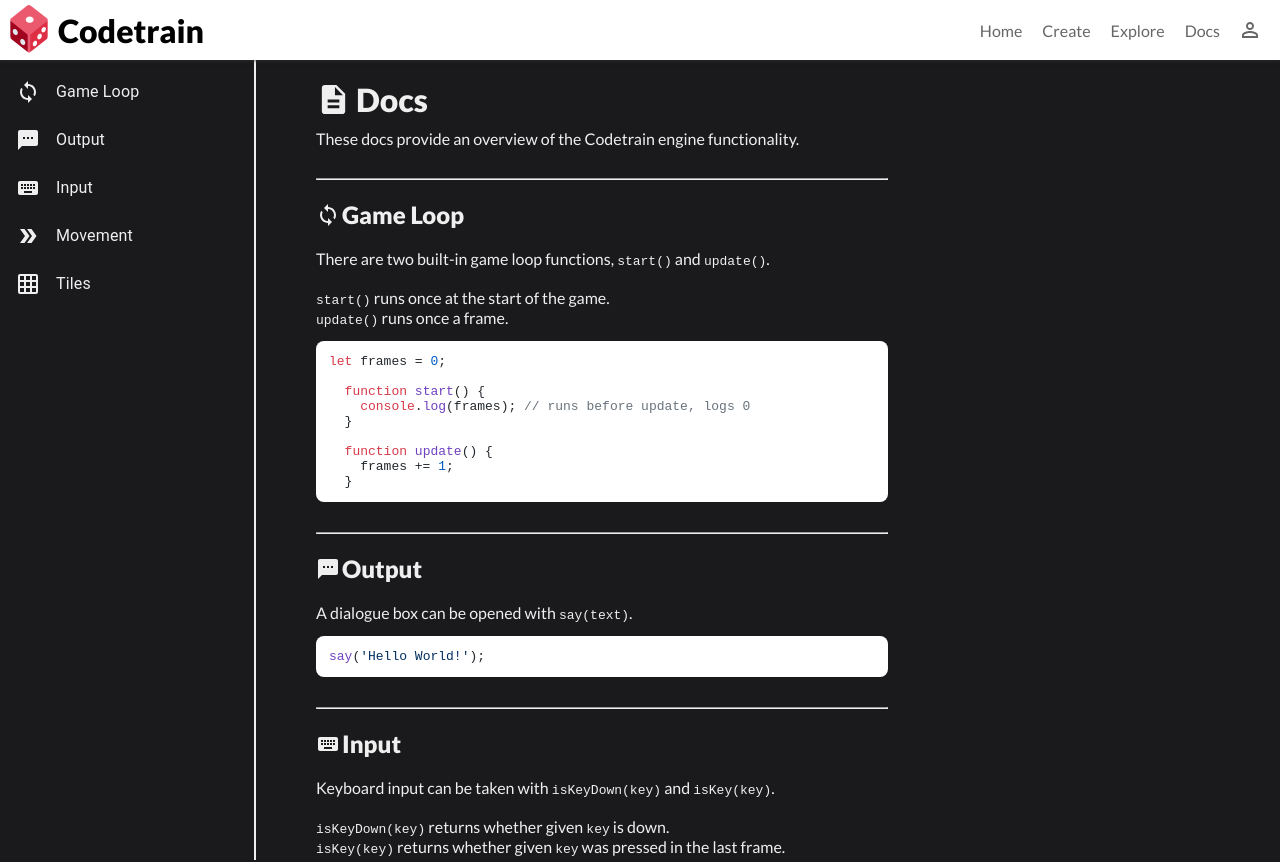
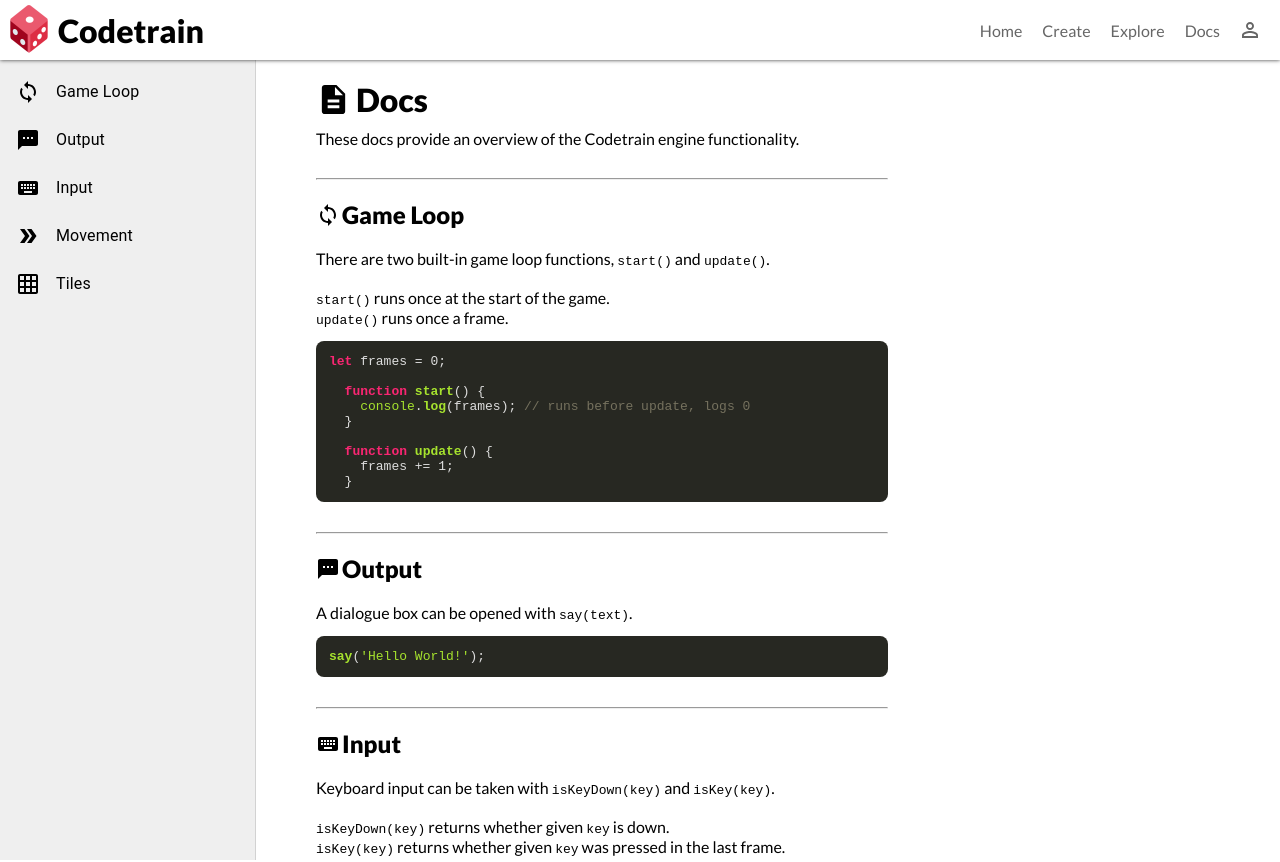
Before and after one commit to LearnCodeOrg/codetrain, a Next.js app: page /docs in a window 1280 px wide. Shown: the top 862 px of the page. Built offline with nearby package versions, Linux system fonts and the light colour scheme; no server answers.

Commit message:
Improve docs page styling.

```diff
--- a/pages/docs.js
+++ b/pages/docs.js
@@ -15,7 +15,7 @@ import LinkIcon from '@mui/icons-material/Link';
 import { useEffect } from 'react';
 import hljs from 'highlight.js/lib/core';
 import javascript from 'highlight.js/lib/languages/javascript';
-import 'highlight.js/styles/github.css';
+import 'highlight.js/styles/monokai.css';
 
 import styles from '../styles/pages/Docs.module.css';
 
@@ -29,7 +29,9 @@ function Code(props) {
   );
 }
 
-export default function Docs() {
+export default function Docs(props) {
+  const { username } = props;
+
   // initialize hljs on start
   useEffect(() => {
     hljs.registerLanguage('javascript', javascript);
@@ -38,7 +40,7 @@ export default function Docs() {
 
   return (
     <div className={styles.container}>
-      <Header />
+      <Header username={username} />
       <div className={styles.main}>
         <Drawer
           sx={{
@@ -47,14 +49,13 @@ export default function Docs() {
             '& .MuiDrawer-paper': {
               width: 256,
               boxSizing: 'border-box',
-              background: 'var(--main0)',
-              borderRight: '2px solid var(--gray)',
-              color: 'var(--gray)',
+              background: 'var(--gray)',
+              color: 'var(--black)',
               top: 60,
               zIndex: 0
             },
             '& .MuiDrawer-paper > ul > a:hover': {
-              color: 'var(--main4)'
+              color: 'var(--highlight)'
             }
           }}
           variant="permanent"
--- a/styles/pages/Docs.module.css
+++ b/styles/pages/Docs.module.css
@@ -5,8 +5,8 @@
 .main {
   min-height: calc(100% - 60px);
   padding: 20px;
-  background: var(--main0);
-  color: var(--gray);
+  background: var(--white);
+  color: var(--black);
   display: flex;
 }
 
@@ -47,7 +47,7 @@
 }
 
 .content > h2 > a:hover {
-  color: var(--main4);
+  color: var(--highlight);
 }
 
 .content > pre {
```
